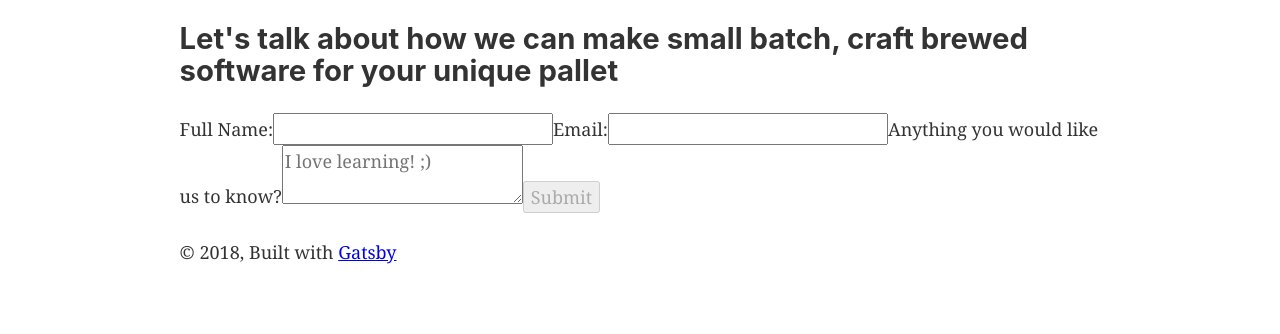
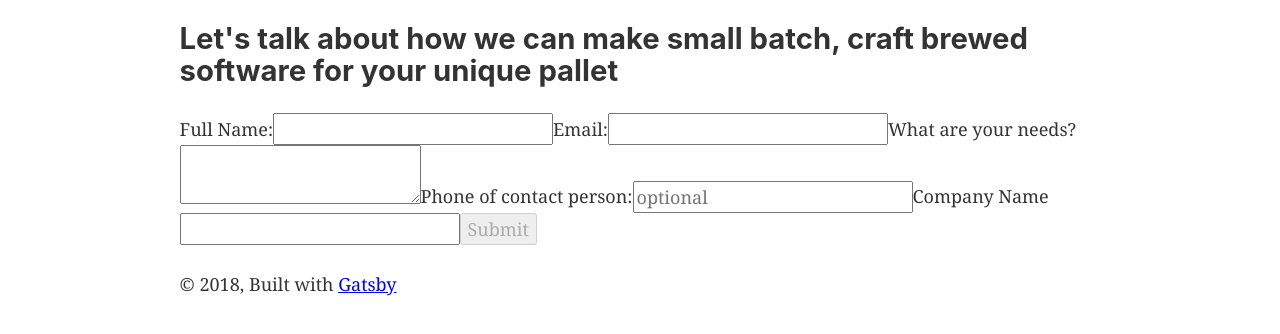
Before and after one commit to DarkMatterOregon/dark-matter-static-web, a Gatsby site: page /craftbrew in a window 1280 px wide. Shown: the part 100-434 px from the top of the page. Built offline with nearby package versions, Linux system fonts and the light colour scheme; Gatsby itself is replaced by a stand-in of ours.

Commit message:
unstyled contact form

```diff
--- a/src/components/contactBrew.js
+++ b/src/components/contactBrew.js
@@ -10,13 +10,17 @@ class ContactBrew extends Component {
         }}
         validationSchema
         onSubmit={async function(values, actions) {
-          const response = await (await fetch('/.netlify/functions/airtable-api-proxy', {
-            method: 'PATCH',
-            headers: {
-              'Content-type': 'application/json',
-            },
-            body: JSON.stringify(values),
-          })).json()
+          console.log(values)
+          const response = await (await fetch(
+            '/.netlify/functions/airtable-api-proxy',
+            {
+              method: 'PATCH',
+              headers: {
+                'Content-type': 'application/json',
+              },
+              body: JSON.stringify(values),
+            }
+          )).json()
           console.log(response)
         }}
         render={({
@@ -31,13 +35,12 @@ class ContactBrew extends Component {
           validate,
         }) => (
           <Form onSubmit={handleSubmit} onSubmitCapture={handleSubmit}>
-
             <label htmlFor="name">Full Name:</label>
             <Field
               className={touched.name && errors.name ? 'invalid' : ''}
               id="name"
               type="text"
-              name="name"
+              name="Name"
               required
             />
             <label htmlFor="email">Email:</label>
@@ -45,19 +48,39 @@ class ContactBrew extends Component {
               className={touched.email && errors.email ? 'invalid' : ''}
               id="email"
               type="email"
-              name="email"
+              name="Email"
               required
             />
             {/* <ErrorMessage className="error" name="email" component={Error} /> */}
-            <label htmlFor="message">Anything you would like us to know?</label>
+            <label htmlFor="needs">What are your needs?</label>
             <Field
               className={touched.message && errors.message ? 'invalid' : ''}
-              id="message"
+              id="needs"
               component="textarea"
-              name="message"
-              placeholder="I love learning! ;)"
+              name="Needs"
+              placeholder=""
               required
             />
+            <label htmlFor="phone">Phone of contact person:</label>
+            <Field
+              className={touched.Phone && errors.Phone ? 'invalid' : ''}
+              id="phone"
+              type="tel"
+              name="Phone"
+              placeholder="optional"
+            />
+            <label htmlFor="company">Company Name</label>
+            <Field
+              className={
+                touched['Company Name'] && errors['Company Name']
+                  ? 'invalid'
+                  : ''
+              }
+              id="company"
+              type="text"
+              name="Company Name"
+            />
+
             <button type="submit" disabled={isSubmitting || !isValid}>
               Submit
             </button>
```
